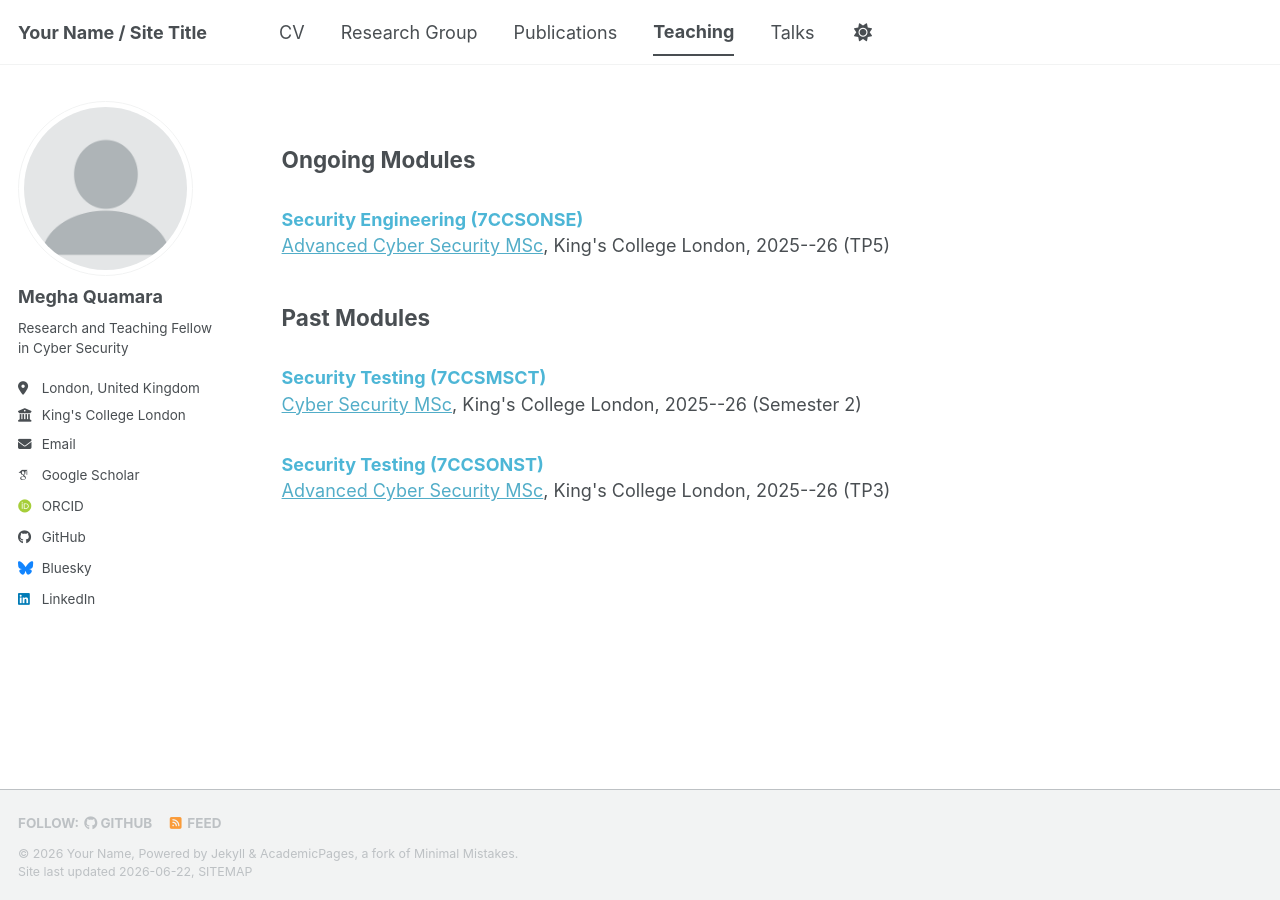
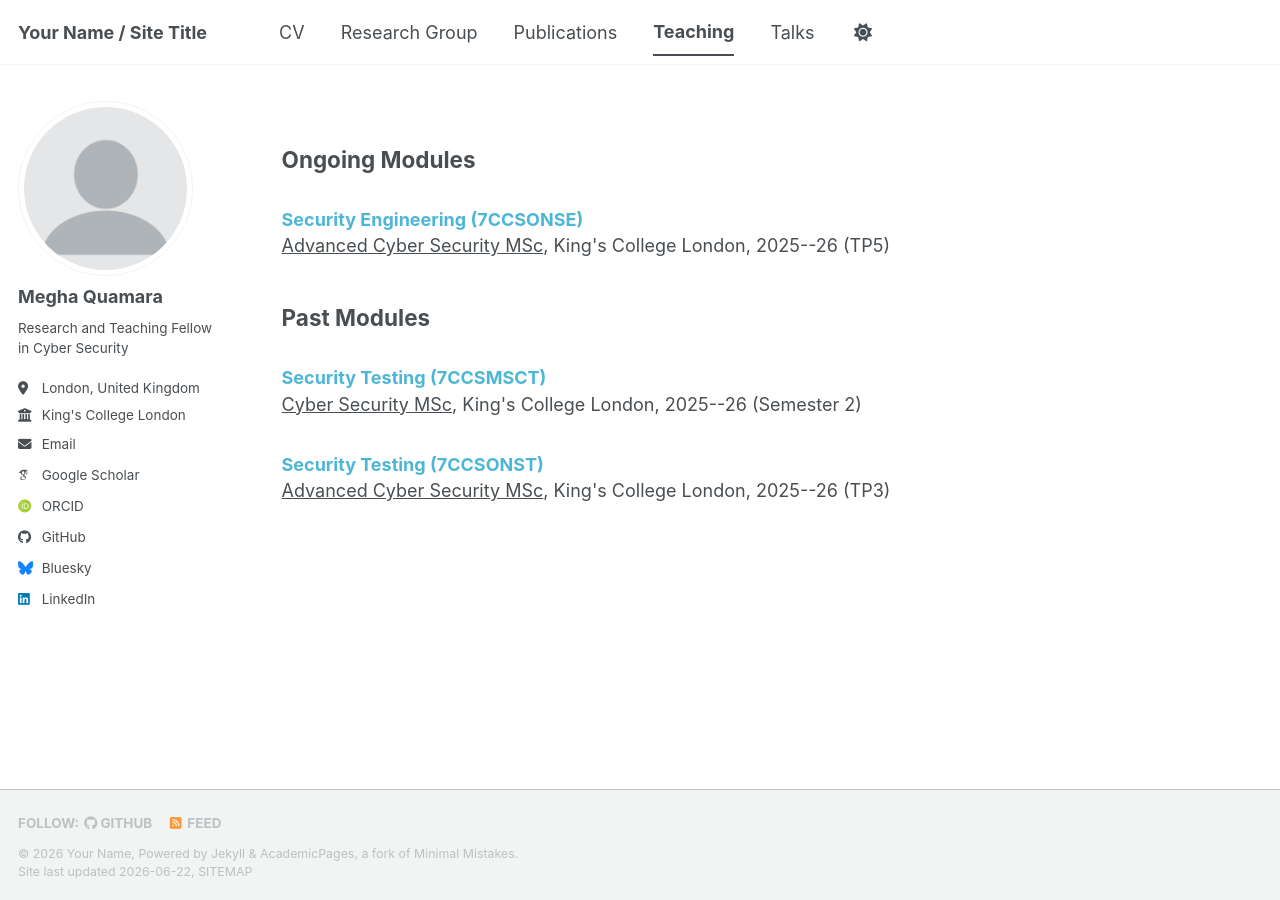
Before and after one commit to meghaquamara/personal-website, a Jekyll site: the page built from _pages/teaching.md, in a window 1280 px wide. Built offline with Jekyll 4.4.1, drawn with Linux system fonts in a browser that asks for light colours; some web fonts are replaced; a script bundle is joined from its source files by our own code; library files that are not in the unit come from our copies.

Commit message:
Update main.scss

```diff
--- a/assets/css/main.scss
+++ b/assets/css/main.scss
@@ -71,3 +71,7 @@
     margin-top: 0 !important;
     margin-bottom: 0.6em !important;
 }
+
+.teaching-info a {
+    color: inherit !important;
+}
```
